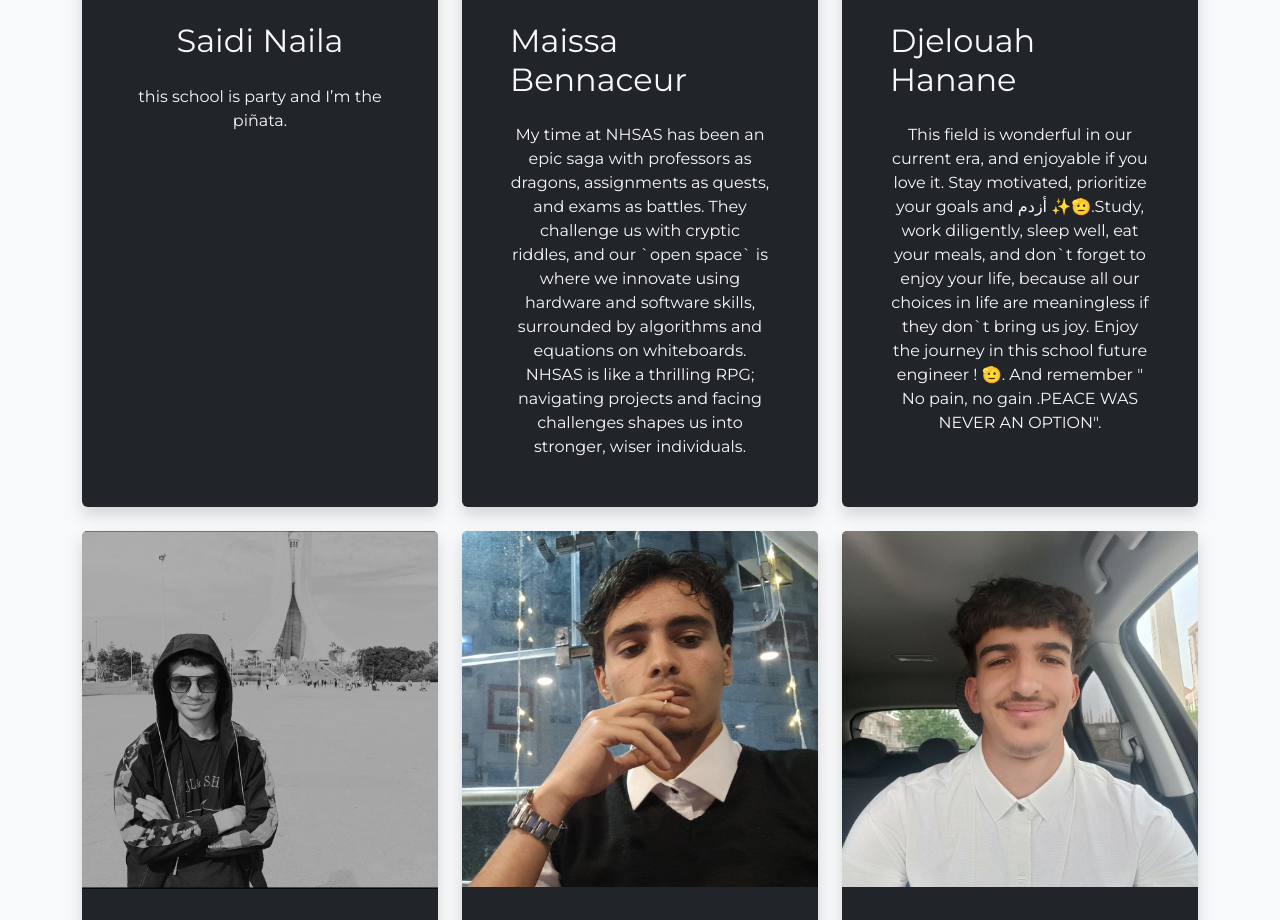
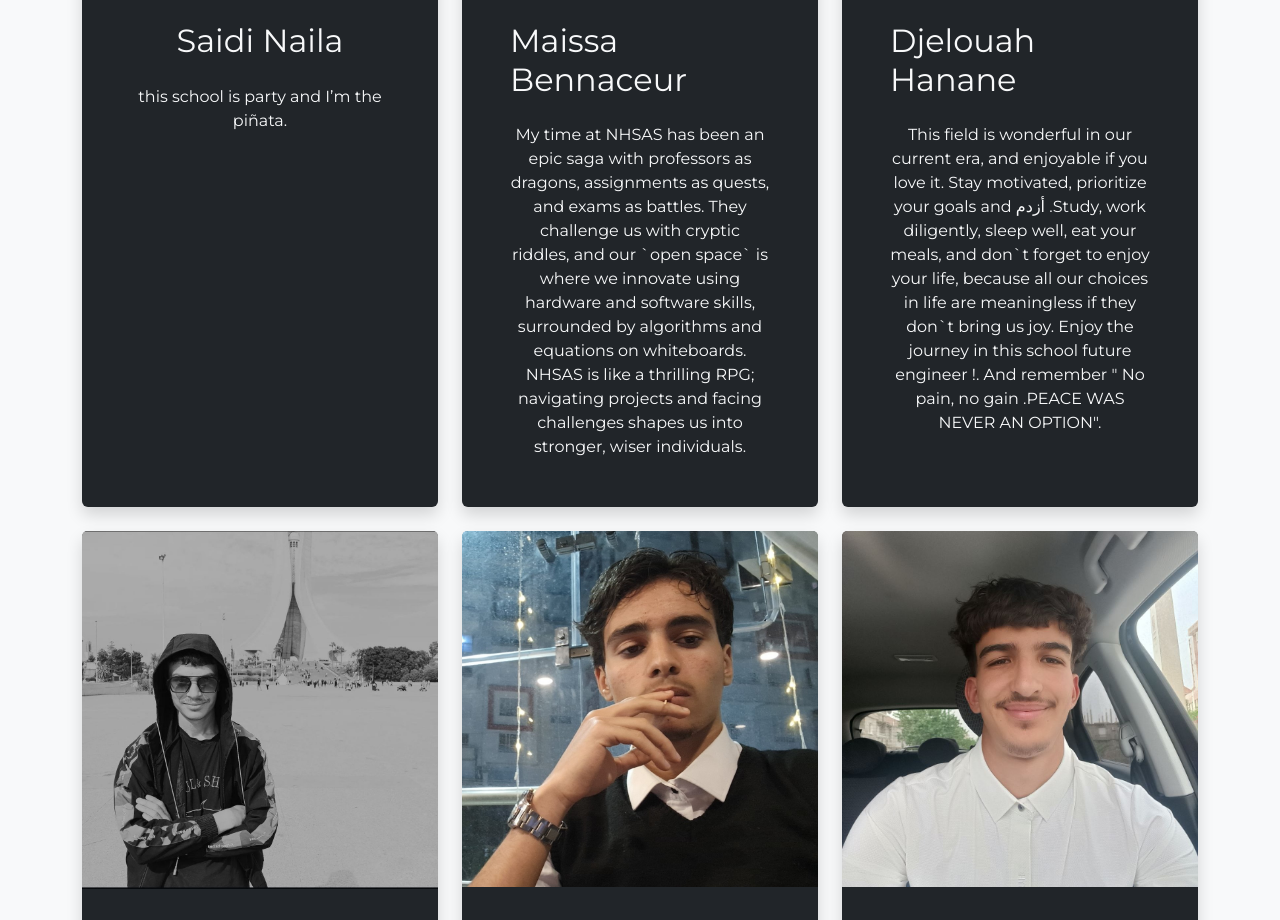
Before and after one commit to saap1tech/nsast, a React (Create React App) app: page /blog in a window 1280 px wide. Shown: the part 1760-2680 px from the top of the page. Built offline with nearby package versions, Linux system fonts and the light colour scheme.

Commit message:
Update Blog.jsx

```diff
--- a/src/pages/Blog/Blog.jsx
+++ b/src/pages/Blog/Blog.jsx
@@ -48,7 +48,7 @@ const blogs = [
         id: 6,
         img: [Blog6Img],
         title: 'Djelouah Hanane',
-        description: 'This field is wonderful in our current era, and enjoyable if you love it. Stay motivated, prioritize your goals and أزدم ✨🫡.Study, work diligently, sleep well, eat your meals, and don`t forget to enjoy your life, because all our choices in life are meaningless if they don`t bring us joy. Enjoy the journey in this school future engineer ! 🫡. And remember " No pain, no gain .PEACE WAS NEVER AN OPTION".'
+        description: 'This field is wonderful in our current era, and enjoyable if you love it. Stay motivated, prioritize your goals and أزدم .Study, work diligently, sleep well, eat your meals, and don`t forget to enjoy your life, because all our choices in life are meaningless if they don`t bring us joy. Enjoy the journey in this school future engineer !. And remember " No pain, no gain .PEACE WAS NEVER AN OPTION".'
     },
     {
         id: 7,
```
